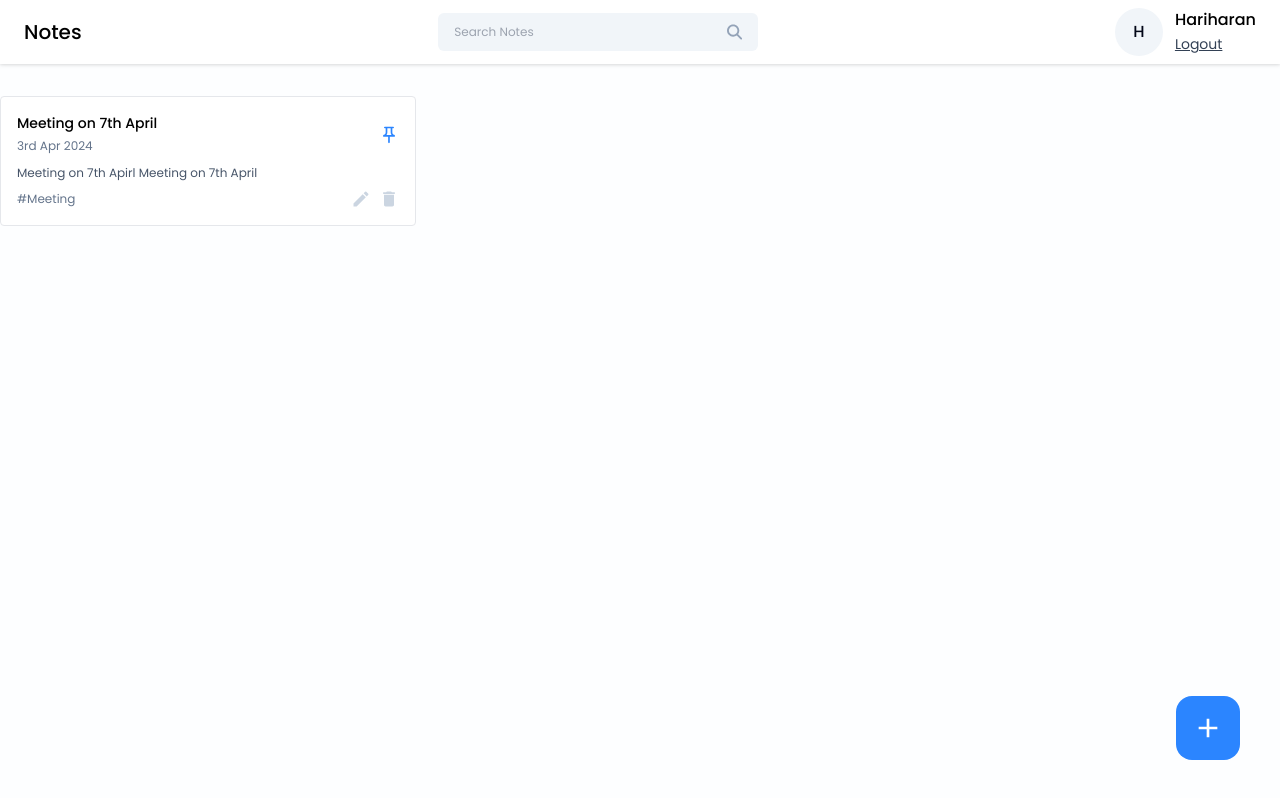
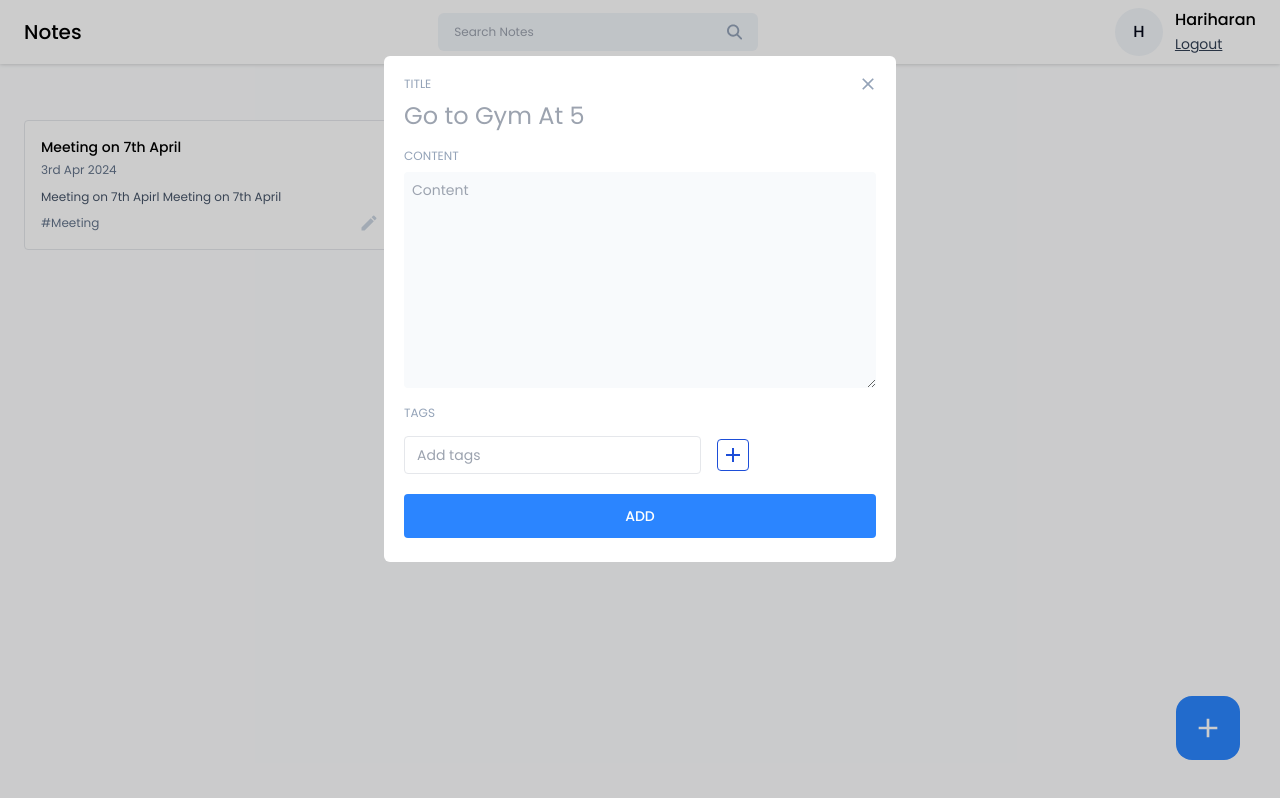
Before and after one commit to Hariharan2716/Notes-App, a React (Vite) app in the folder frontend/notes-app/: page /dashboard in a window 1280 px wide. Both pictures are taken after a click on the button 1208 px from the left and 728 px from the top of the page. Built offline with nearby package versions, Linux system fonts and the light colour scheme.

Commit message:
Added Tag Input component worked with Home.jsx, AddEditNotes.jsx, and created TagInput.jsx in input folder all are function

```diff
--- a/frontend/notes-app/package.json
+++ b/frontend/notes-app/package.json
@@ -13,6 +13,7 @@
     "react": "^19.1.0",
     "react-dom": "^19.1.0",
     "react-icons": "^5.5.0",
+    "react-modal": "^3.16.3",
     "react-router-dom": "^7.7.0"
   },
   "devDependencies": {
--- /dev/null
+++ b/frontend/notes-app/src/components/Input/TagInput.jsx
@@ -0,0 +1,73 @@
+import React, { useState } from 'react'
+import { MdAdd, MdClose } from 'react-icons/md'
+
+const TagInput = ({tags, setTags}) => {
+  const [inputValue, setInputValue] = useState("");
+
+  const handleInputChange = (e) => {
+    setInputValue(e.target.value);
+  }
+
+  const addNewTag = () => {
+    if(inputValue.trim() !== "") {
+      setTags([...tags, inputValue.trim()]);
+      setInputValue("");
+    }
+  };
+
+  const handleKeyDown = (e) => {
+    if (e.key === 'Enter') {
+      addNewTag();
+    }
+  };
+
+  const handleRemoveTag = (tagToRemove) => {
+    setTags(tags.filter((tag) => tag !== tagToRemove));
+  };
+
+
+  return (
+    <div>
+      {tags?. length > 0 && (
+        <div className='flex items-center gap-2 flex-wrap mt-2'>
+          {tags.map((tag, index) => {
+            return (
+              <span key={index} className='flex items-center gap-2 text-sm text-slate-900 bg-slate-100 px-3 py-1 rounded'>
+                # {tag}
+                <button
+                  onClick={() => {
+                    handleRemoveTag(tag)
+                  }}
+                >
+                  <MdClose />
+                </button>
+              </span>
+            )
+          })}
+        </div>
+      )}
+
+      <div className='flex items-center gap-4 mt-3'>
+        <input
+          type="text"
+          value={inputValue}
+          className='text-sm bg-transparent border px-3 py-2 rounded outline-none'
+          placeholder='Add tags'
+          onChange={handleInputChange}
+          onKeyDown={handleKeyDown}
+        />
+
+        <button
+          className='w-8 h-8 flex items-center justify-center rounded border border-blue-700 hover:bg-blue-700'
+          onClick={() => {
+            addNewTag()
+          }}
+        >
+          <MdAdd className='text-2xl text-blue-700 hover:text-white'/>
+        </button>
+      </div>
+    </div>
+  )
+}
+
+export default TagInput
--- a/frontend/notes-app/src/index.css
+++ b/frontend/notes-app/src/index.css
@@ -29,4 +29,8 @@
   .icon-btn {
     @apply text-xl text-slate-300 cursor-pointer hover:text-primary;
   }
+
+  .input-lable {
+    @apply text-xs text-slate-400;
+  }
 }
--- /dev/null
+++ b/frontend/notes-app/src/pages/Home/AddEditNotes.jsx
@@ -0,0 +1,86 @@
+import React, { useState } from 'react';
+import TagInput from '../../components/Input/TagInput';
+import { MdClose } from 'react-icons/md';
+
+const AddEditNotes = ({noteData, type, onClose}) => {
+
+  const [title, setTitle] = useState("");
+  const [content, setContent] = useState("");
+  const [tags, setTags] = useState([]);
+
+  const [error, setError] = useState (null);
+
+  // Add Note
+  const addNewNote = async () => {};
+
+  // Edit Note
+  const editNote = async () => {};
+
+  const handleAddNote = () => {
+    if(!title) {
+      setError("Please enter the title");
+      return;
+    }
+
+    if(!content) {
+      setError("Please enter the content");
+      return;
+    }
+
+    setError("");
+
+    if(type === 'edit'){
+      editNote()
+    }else {
+      addNewNote()
+    }
+  }
+
+  return (
+    <div className='relative'>
+
+      <button className='w-10 h-10 rounded-full flex items-center justify-center absolute -top-3 -right-3 hover:bg-slate-50' onClick={onClose}>
+        <MdClose className='text-xl text-slate-400' />
+      </button>
+
+      <div className='flex flex-col gap-2'>
+        <label className='input-lable'>TITLE</label>
+        <input
+          type="text"
+          className='text-2xl text-slate-950 outline-none'
+          placeholder='Go to Gym At 5'
+          value={title}
+          onChange={({target}) => setTitle(target.value)}
+        />
+      </div>
+
+      <div className='flex flex-col gap-2 mt-4'>
+        <label className='input-lable'>CONTENT</label>
+        <textarea
+          type='text'
+          className='text-sm text-slate-950 outline-none bg-slate-50 p-2 rounded'
+          placeholder='Content'
+          rows={10}
+          value={content}
+          onChange={({target}) => setContent(target.value)}
+        />
+      </div>
+
+      <div className='mt-3'>
+        <label className='input-lable'>TAGS</label>
+        <TagInput tags={tags} setTags={setTags}/>
+      </div>
+
+      {error && <p className='text-red-500 text-xs pt-4'>{error}</p>}
+
+      <button
+        className='btn-primary font-medium mt-5 p-3'
+        onClick={handleAddNote}
+      >
+        ADD
+      </button>
+    </div>
+  );
+};
+
+export default AddEditNotes;
--- a/frontend/notes-app/src/pages/Home/Home.jsx
+++ b/frontend/notes-app/src/pages/Home/Home.jsx
@@ -1,14 +1,25 @@
-import React from "react";
+import React, { useState } from "react";
 import Navbar from "../../components/Navbar/Navbar";
 import NoteCard from "../../components/Cards/NoteCard";
-import { MdAdd } from "react-icons/md";
+import { MdAdd, MdOutlineAlarmAdd } from "react-icons/md";
+import AddEditNotes from "./AddEditNotes";
+import Modal from "react-modal";
+// import { data } from "react-router-dom";
 
 const Home = () => {
+
+  const [openAddEditModal, setOpenAddEditModal] = useState({
+    isShown: false,
+    type: "add",
+    data: null,
+  });
+
+
   return (
     <>
       <Navbar />
-
-      <div className="container mx-auto">
+{/* p-6 or container mx-auto */}
+      <div className="p-6">
         <div className="grid grid-cols-3 gap-4 mt-8">
           <NoteCard
             title="Meeting on 7th April"
@@ -23,9 +34,36 @@
         </div>
       </div>
 
-      <button className="w-16 h-16 flex items-center justify-center rounded-2xl bg-primary hover:bg-blue-600 absolute right-10 bottom-10" onClick={() =>{}} >
+      <button
+        className="w-16 h-16 flex items-center justify-center rounded-2xl bg-primary hover:bg-blue-600 absolute right-10 bottom-10"
+        onClick={() =>{
+          setOpenAddEditModal({ isShown: true, type: "add", data: null });
+        }}
+      >
         <MdAdd className="text-[32px] text-white" />
       </button>
+
+      <Modal
+        isOpen={openAddEditModal.isShown}
+        onRequestCloses={() => {}}
+        style={{
+          overlay: {
+            backgroundColor: "rgba(0,0,0,0.2)",
+          },
+        }}
+        contentLabel=""
+        className="w-[40%] max-h-3/4 bg-white rounded-md mx-auto mt-14 p-5 overflow-scroll"
+      >
+
+        <AddEditNotes
+          type={openAddEditModal.type}
+          noteData={openAddEditModal.data}
+          onClose={() => {
+            setOpenAddEditModal({isShown: false, type: "add", data: null});
+          }}
+        />
+      </Modal>
+
     </>
   );
 };
```
Also changed, not shown: 1 other file (tests, documents, lock files or other folders).
